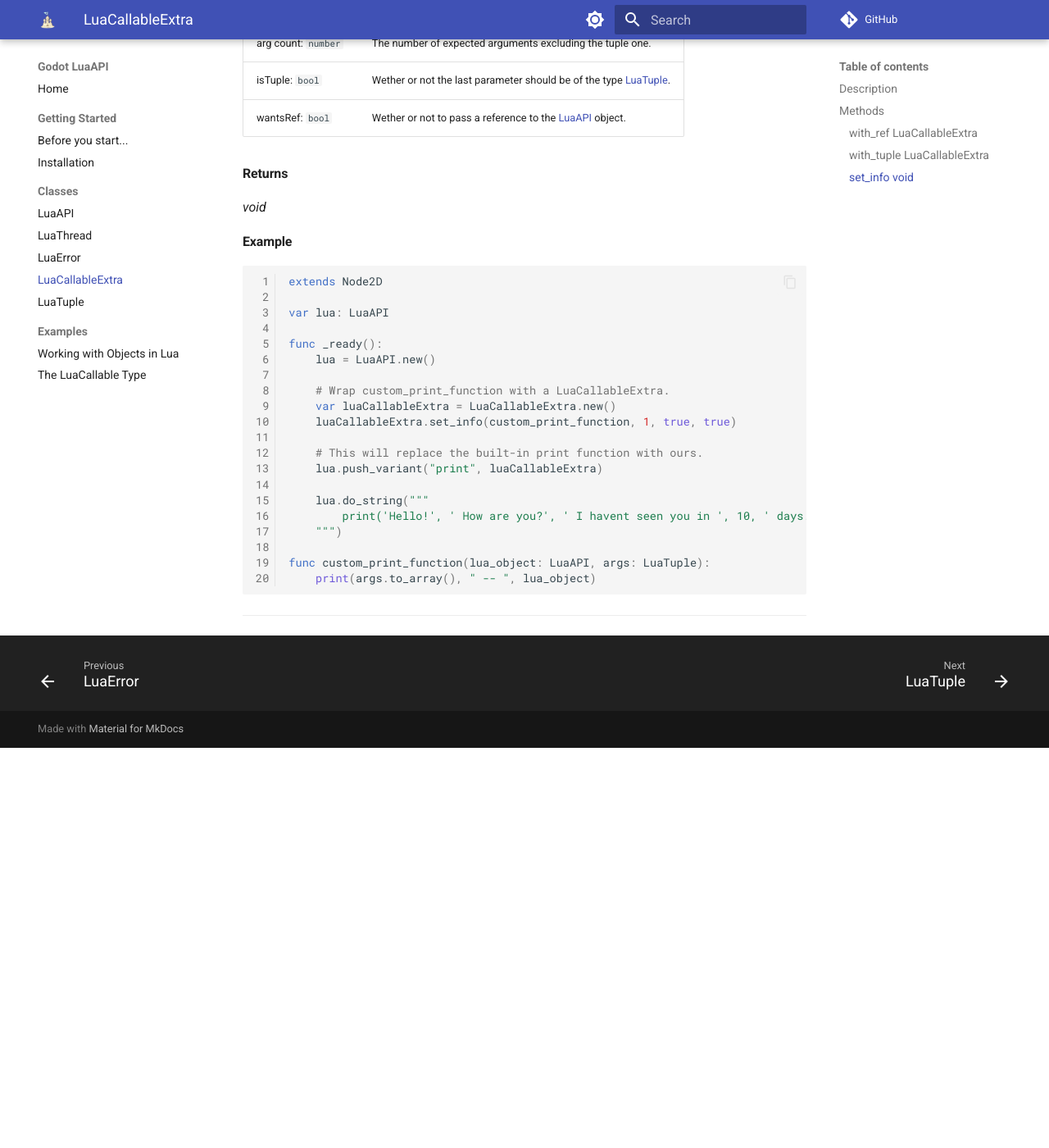
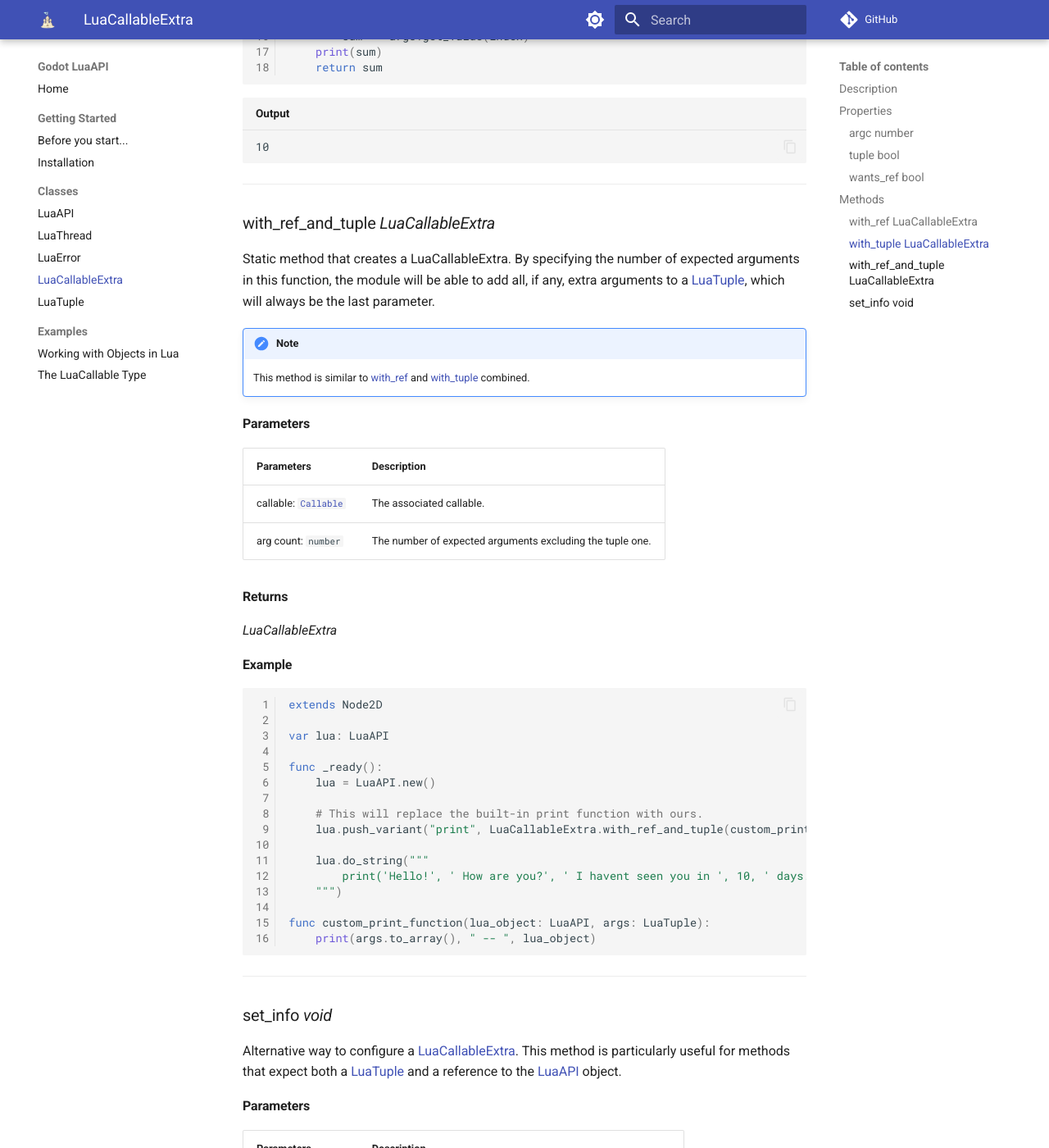
Before and after one commit to WeaselGames/godot_luaAPI_docs, an MkDocs documentation site: the page built from docs/classes/lua_callable_extra.md, in a window 1280 px wide and 1400 px high, scrolled down 2395 px. Shown: the whole window at 82% size. Built offline with MkDocs 1.6.1 and Material for MkDocs 9.7.7, drawn with Linux system fonts in a browser that asks for light colours; comment, search, counter and statistics services are not loaded; the version menu is left out; before the commit the page ends 3307 px from its top, so only the background shows below that; some of the changed text lies outside the part shown.

Commit message:
Added new properties, fixed argc behaviour
Related to https://github.com/WeaselGames/godot_luaAPI/pull/84

````diff
--- a/docs/classes/lua_callable_extra.md
+++ b/docs/classes/lua_callable_extra.md
@@ -3,11 +3,27 @@
 ## Description
 A wrapper for [Callables](https://docs.godotengine.org/en/4.0/classes/class_callable.html) used to create functions that accept either any amount of arguments from Lua as a single [LuaTuple](lua_tuple.md) parameter or that accept a reference to the [LuaAPI](lua_api.md) object from which the method was invoked, or both.
 
+## Properties
+### argc _number_
+An integer representing the number of expected arguments.
+
+---
+
+### tuple _bool_
+Wether or not the last parameter should be of the type [LuaTuple](lua_tuple.md).
+
+---
+
+### wants_ref _bool_
+Wether or not the method expects a reference to the [LuaAPI](lua_api.md) object that invoked it.
+
+---
+
 ## Methods
 
 ### with_ref _LuaCallableExtra_ {#with_ref}
 
-Static method that creates a LuaCallableExtra. A reference to the [LuaAPI](lua_api.md) object that invoked the method will be passed as an argument.
+Static method that creates a LuaCallableExtra. A reference to the [LuaAPI](lua_api.md) object that invoked the method will be passed as an argument to the callable.
 
 #### Parameters
 
@@ -42,7 +58,7 @@
 
 ### with_tuple _LuaCallableExtra_ {#with_tuple}
 
-Static method that creates a LuaCallableExtra. By specifying the number of expected arguments in this function, the module will be able to add all, if any, extra arguments to a [LuaTuple](lua_tuple.md), which will always be the last parameter.
+Static method that creates a LuaCallableExtra. A reference to the [LuaAPI](lua_api.md) object that invoked the method will be passed as an argument to the callable. By specifying the number of expected arguments in this function, the module will be able to add all, if any, extra arguments to a [LuaTuple](lua_tuple.md), which will always be the last parameter.
 
 #### Parameters
 
@@ -83,6 +99,47 @@
 
 ---
 
+### with_ref_and_tuple _LuaCallableExtra_ {#with_ref_and_tuple}
+
+Static method that creates a LuaCallableExtra. By specifying the number of expected arguments in this function, the module will be able to add all, if any, extra arguments to a [LuaTuple](lua_tuple.md), which will always be the last parameter.
+
+!!! note
+	This method is similar to [with_ref](#with_ref) and [with_tuple](#with_tuple) combined.
+
+#### Parameters
+
+| Parameters | Description |
+| --- | --- |
+| callable: [`Callable`](https://docs.godotengine.org/en/4.0/classes/class_callable.html) | The associated callable. |
+| arg count: `number` | The number of expected arguments excluding the tuple one. |
+
+#### Returns
+
+_LuaCallableExtra_
+
+#### Example
+
+```gdscript linenums="1"
+extends Node2D
+
+var lua: LuaAPI
+
+func _ready():
+	lua = LuaAPI.new()
+
+	# This will replace the built-in print function with ours.
+	lua.push_variant("print", LuaCallableExtra.with_ref_and_tuple(custom_print_function, 0))
+
+	lua.do_string("""
+		print('Hello!', ' How are you?', ' I havent seen you in ', 10, ' days.')
+	""")
+
+func custom_print_function(lua_object: LuaAPI, args: LuaTuple):
+	print(args.to_array(), " -- ", lua_object)
+```
+
+---
+
 ### set_info _void_ {#bind}
 
 Alternative way to configure a [LuaCallableExtra](lua_callable_extra.md). This method is particularly useful for methods that expect both a [LuaTuple](lua_tuple.md) and a reference to the [LuaAPI](lua_api.md) object.
````
Also changed, not shown: other parts of docs/classes/lua_callable_extra.md (+1 -1 lines).
